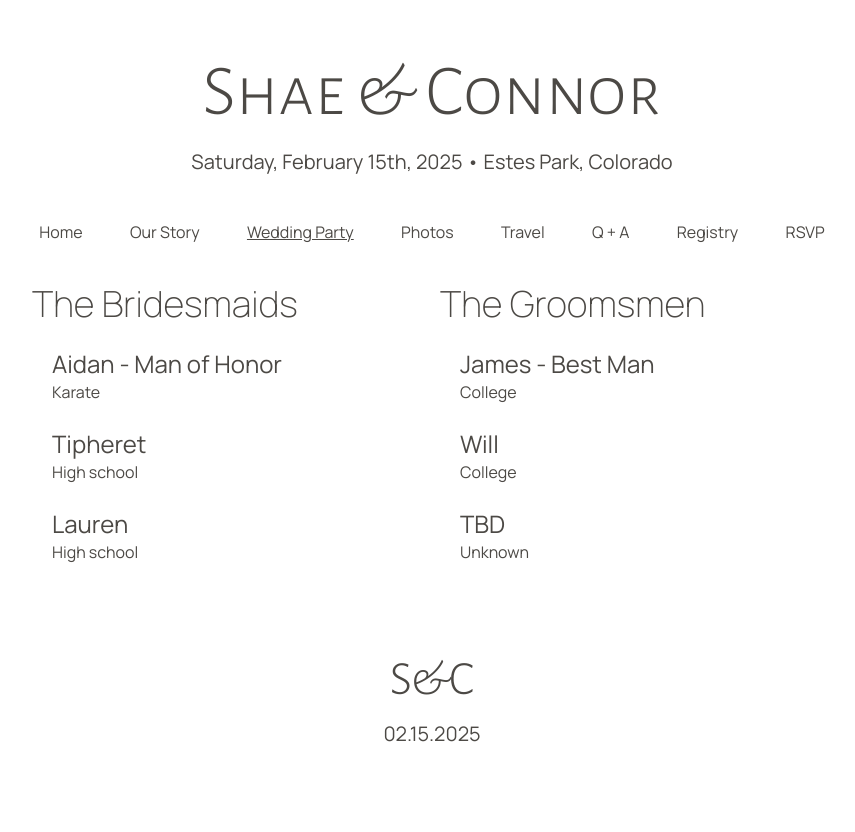
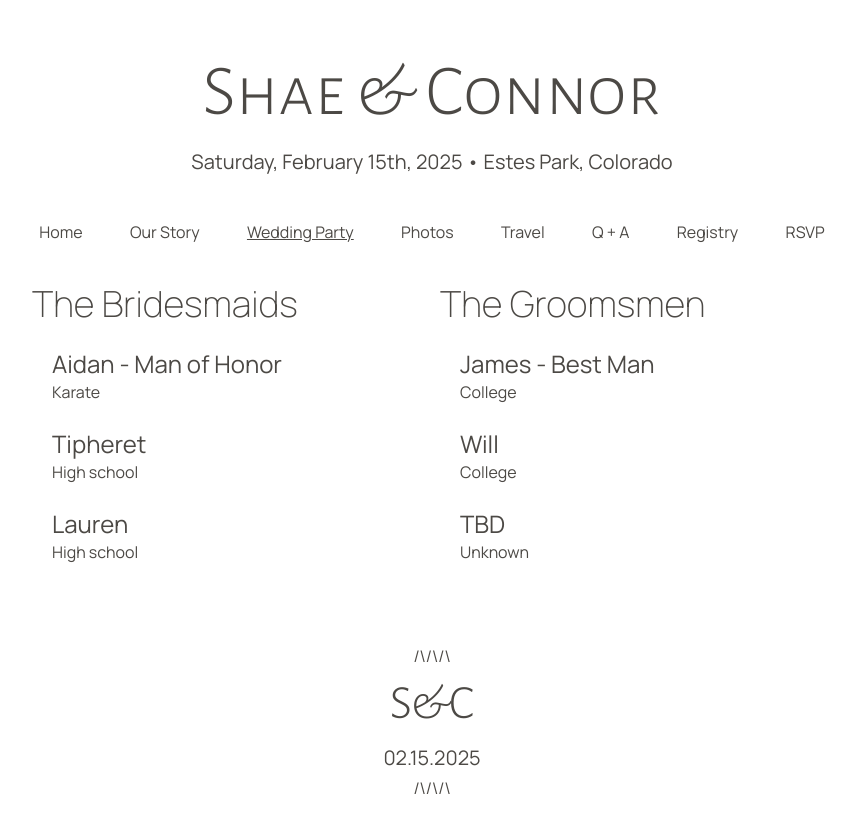
Before and after one commit to shaehamm/wedding-website, a Next.js app: page /wedding-party in a window 1280 px wide. Shown: the top 832 px of the page, without its empty margins (208-1063 px from the left). Before the commit the page ends 800 px from the top, so only its background shows below. Built offline with nearby package versions, Linux system fonts and the light colour scheme.

Commit message:
working on footer

```diff
--- a/src/app/components/footer/footer.tsx
+++ b/src/app/components/footer/footer.tsx
@@ -5,10 +5,20 @@ const alegreyaSansSC = Alegreya_Sans_SC({ weight: "300", subsets: ["latin"] });
 export default function Footer() {
   return (
     <>
-      <div className="text-center py-10">
-        <h2 className={alegreyaSansSC.className}>S&C</h2>
-        <h3>02.15.2025</h3>
-      </div>
+      <footer>
+        <div className="text-center py-10 col-span-3">
+          <div>
+            <p>/\/\/\</p>
+          </div>
+          <div>
+            <h2 className={alegreyaSansSC.className}>S&C</h2>
+            <h3>02.15.2025</h3>
+          </div>
+          <div>
+            <p>/\/\/\</p>
+          </div>
+        </div>
+      </footer>
     </>
   );
 }
```
